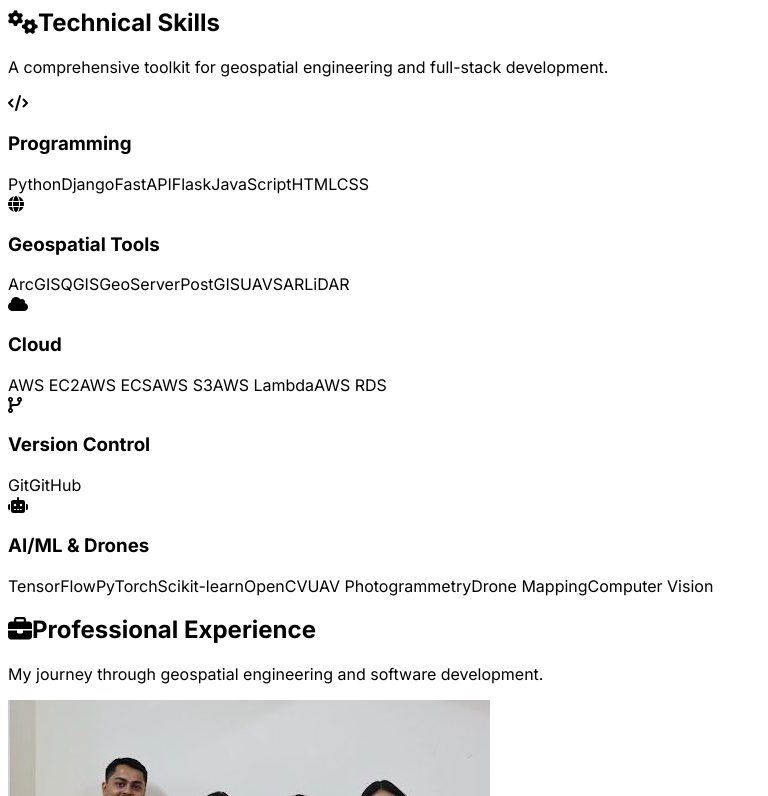
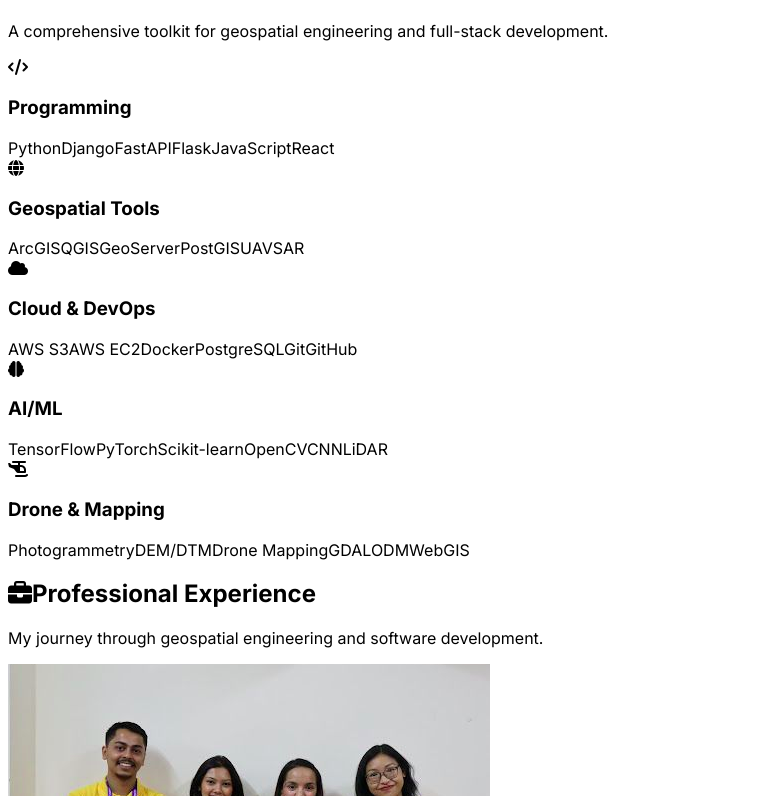
Before and after one commit to Kafle33/personal-portfolio, a React (Vite) app in the folder client/: page / in a window 1280 px wide. Shown: the part 1654-2450 px from the top of the page, without its empty margins (0-768 px from the left). Built offline with nearby package versions, Linux system fonts and the light colour scheme.

Commit message:
feat(poftfolio): smooth and optimize

```diff
--- a/client/src/components/sections/About.tsx
+++ b/client/src/components/sections/About.tsx
@@ -27,7 +27,6 @@ export const About = () => {
                         className="space-y-8"
                     >
                         <div className="relative p-8 rounded-3xl bg-muted/30 border border-border/50 backdrop-blur-sm">
-                            <i className="fas fa-quote-left absolute top-6 left-6 text-primary/10 text-6xl -z-10"></i>
 
                             <div className="space-y-6 text-lg leading-relaxed text-foreground/90">
                                 <p className="text-justify">
--- a/client/src/components/sections/Hero.tsx
+++ b/client/src/components/sections/Hero.tsx
@@ -148,7 +148,7 @@ export const Hero = () => {
 
 const CTAButton = ({ href, icon, label, variant }: { href: string; icon: string; label: string; variant: 'white' | 'blue' | 'teal' }) => {
     const variants = {
-        white: "bg-white text-forest hover:bg-gray-100",
+        white: "bg-white text-gray-900 hover:bg-gray-100",
         blue: "bg-[#0077b5] text-white hover:bg-[#006396]",
         teal: "bg-[#00ccbb] text-white hover:bg-[#00b3a4]"
     };
--- a/client/src/data/portfolio.ts
+++ b/client/src/data/portfolio.ts
@@ -207,31 +207,31 @@ export const skillsData = [
         category: "Programming",
         icon: "fa-code",
         color: "text-primary",
-        skills: ["Python", "Django", "FastAPI", "Flask", "JavaScript", "HTML", "CSS"]
+        skills: ["Python", "Django", "FastAPI", "Flask", "JavaScript", "React"]
     },
     {
         category: "Geospatial Tools",
         icon: "fa-globe",
         color: "text-accent",
-        skills: ["ArcGIS", "QGIS", "GeoServer", "PostGIS", "UAV", "SAR", "LiDAR"]
+        skills: ["ArcGIS", "QGIS", "GeoServer", "PostGIS", "UAV", "SAR"]
     },
     {
-        category: "Cloud",
+        category: "Cloud & DevOps",
         icon: "fa-cloud",
         color: "text-emerald-custom",
-        skills: ["AWS EC2", "AWS ECS", "AWS S3", "AWS Lambda", "AWS RDS"]
+        skills: ["AWS S3", "AWS EC2", "Docker", "PostgreSQL", "Git", "GitHub"]
     },
     {
-        category: "Version Control",
-        icon: "fa-code-branch",
-        color: "text-earth-gray",
-        skills: ["Git", "GitHub"]
+        category: "AI/ML",
+        icon: "fa-brain",
+        color: "text-purple-600",
+        skills: ["TensorFlow", "PyTorch", "Scikit-learn", "OpenCV", "CNN", "LiDAR"]
     },
     {
-        category: "AI/ML & Drones",
-        icon: "fa-robot",
-        color: "text-purple-600",
-        skills: ["TensorFlow", "PyTorch", "Scikit-learn", "OpenCV", "UAV Photogrammetry", "Drone Mapping", "Computer Vision"]
+        category: "Drone & Mapping",
+        icon: "fa-helicopter",
+        color: "text-earth-gray",
+        skills: ["Photogrammetry", "DEM/DTM", "Drone Mapping", "GDAL", "ODM", "WebGIS"]
     }
 ];
 
```
